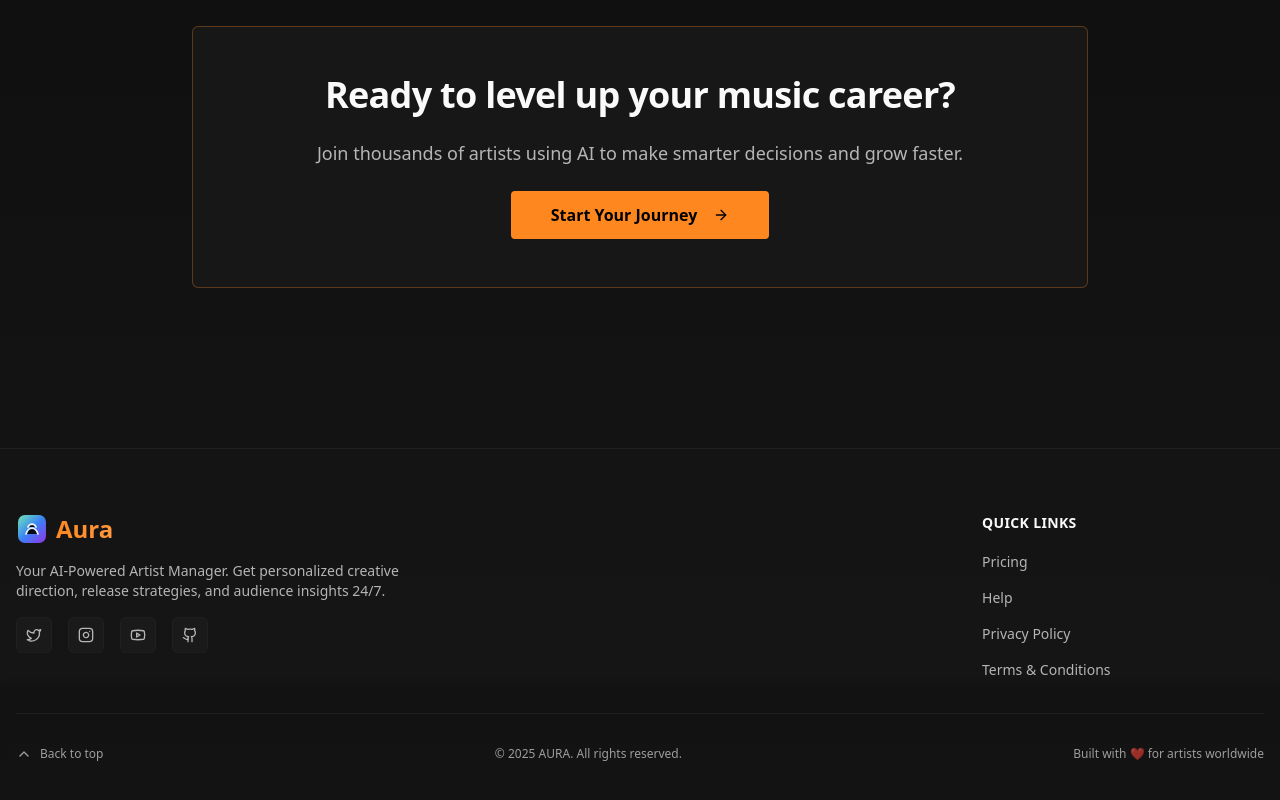
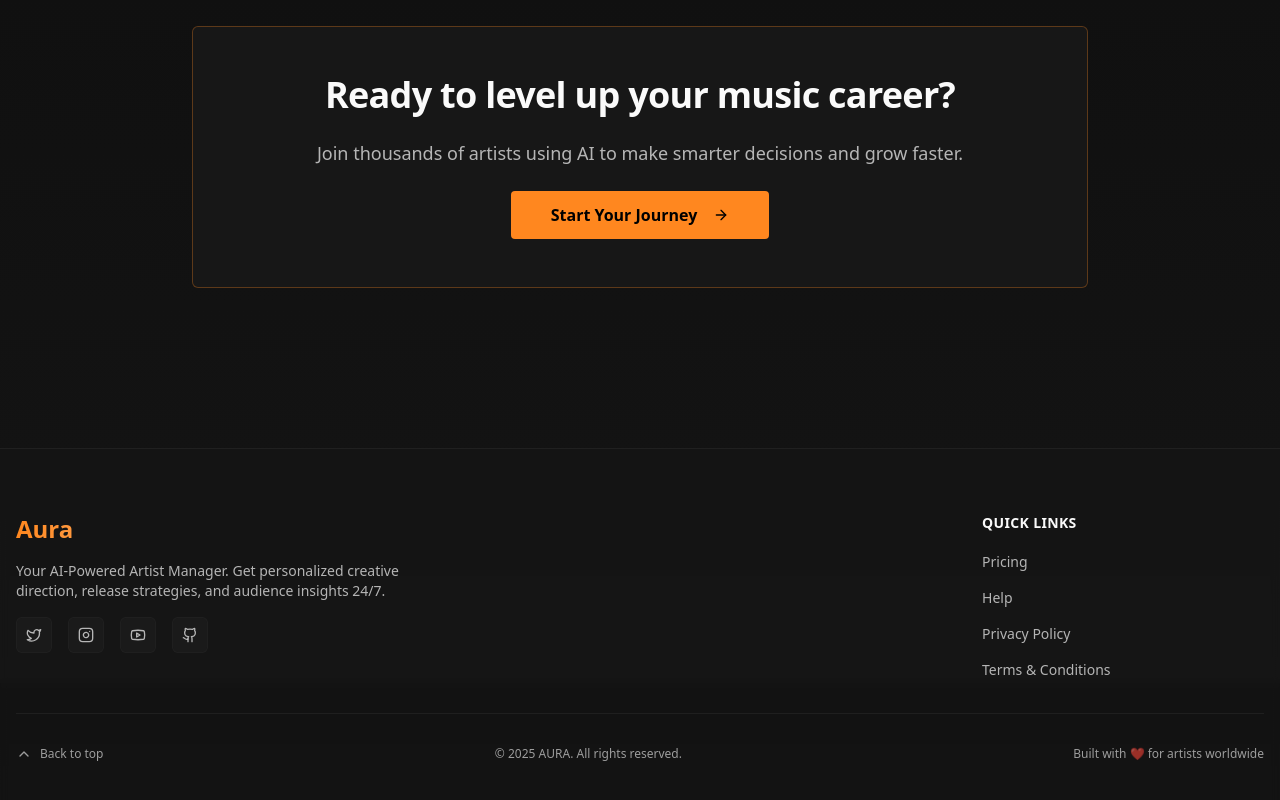
Before and after one commit to Senseiglobal/supabase-rls-test, a React (Vite) app in the folder Aura Manager/: page / in a window 1280 px wide. Shown: the part 1717-2517 px from the top of the page. Built offline with nearby package versions, Linux system fonts and the light colour scheme; no server answers; the HTML template or start-up script is replaced by a standard one.

Commit message:
feat(branding): remove logo glyph globally; simplify BrandLogo to text-only; update header/sidebar/footer

```diff
--- a/Aura Manager/src/components/AppSidebar.tsx
+++ b/Aura Manager/src/components/AppSidebar.tsx
@@ -19,7 +19,6 @@ import { supabase } from "@/integrations/supabase/client";
 import { Badge } from "@/components/ui/badge";
 import { toast } from "sonner";
 import { Tooltip, TooltipContent, TooltipProvider, TooltipTrigger } from "@/components/ui/tooltip";
-import BrandLogo from "@/components/BrandLogo";
 
 import {
   Sidebar,
--- a/Aura Manager/src/components/BrandLogo.tsx
+++ b/Aura Manager/src/components/BrandLogo.tsx
@@ -9,12 +9,11 @@ import clsx from "clsx";
 interface BrandLogoProps {
   size?: number; // height in px
   showText?: boolean; // whether to show wordmark lockup
-  showIcon?: boolean; // whether to render the glyph icon
   className?: string;
   "aria-label"?: string;
 }
 
-export const BrandLogo: React.FC<BrandLogoProps> = ({ size = 40, showText = false, showIcon = true, className, ...rest }) => {
+export const BrandLogo: React.FC<BrandLogoProps> = ({ size = 40, showText = false, className, ...rest }) => {
   const dimension = size;
   return (
     <div
@@ -22,35 +21,6 @@ export const BrandLogo: React.FC<BrandLogoProps> = ({ size = 40, showText = fals
       style={{ height: dimension }}
       {...rest}
     >
-      {/* Core glyph */}
-      {showIcon && (
-        <svg
-          width={dimension}
-          height={dimension}
-          viewBox="0 0 64 64"
-          xmlns="http://www.w3.org/2000/svg"
-          className="transition-colors duration-300"
-          role="img"
-          aria-hidden={rest["aria-label"] ? undefined : true}
-        >
-          <defs>
-            <linearGradient id="auraGradient" x1="0" x2="1" y1="0" y2="1">
-              <stop offset="0%" className="dark:[stop-color:#6ee7b7] [stop-color:#6366f1]" />
-              <stop offset="50%" className="dark:[stop-color:#3b82f6] [stop-color:#8b5cf6]" />
-              <stop offset="100%" className="dark:[stop-color:#9333ea] [stop-color:#ec4899]" />
-            </linearGradient>
-          </defs>
-          <rect x="4" y="4" width="56" height="56" rx="14" fill="url(#auraGradient)" />
-          <path
-            d="M20 42c2.5-8 6.5-12 12-12s9.5 4 12 12M24 28c1.5-4 4-6 8-6s6.5 2 8 6"
-            stroke="white"
-            strokeWidth="3.5"
-            strokeLinecap="round"
-            strokeLinejoin="round"
-            className="opacity-90"
-          />
-        </svg>
-      )}
       {showText && (
         <span className="font-bold tracking-tight text-xl bg-gradient-to-r from-accent to-accent-hover bg-clip-text text-transparent">
           Aura Manager
--- a/Aura Manager/src/components/Footer.tsx
+++ b/Aura Manager/src/components/Footer.tsx
@@ -1,6 +1,5 @@
 import { Twitter, Instagram, Youtube, Github, ChevronUp, ShieldCheck } from "lucide-react";
 import { Link } from "react-router-dom";
-import BrandLogo from "@/components/BrandLogo";
 
 export function Footer() {
   const currentYear = new Date().getFullYear();
@@ -36,7 +35,6 @@ export function Footer() {
           {/* Brand Section */}
           <div className="max-w-sm">
             <Link to="/" className="flex items-center gap-2 mb-4 hover-scale group">
-              <BrandLogo size={32} showText={false} aria-label="Aura Manager" />
               <span className="text-2xl font-bold bg-gradient-to-r from-accent to-accent-hover bg-clip-text text-transparent">Aura</span>
             </Link>
             <p className="text-foreground/70 text-sm mb-4">
--- a/Aura Manager/src/components/Header.tsx
+++ b/Aura Manager/src/components/Header.tsx
@@ -2,7 +2,6 @@ import { Music2, LogOut, Menu, Sparkles } from "lucide-react";
 import { useNavigate, useLocation, Link } from "react-router-dom";
 import { Button } from "@/components/ui/button";
 import { ThemeToggle } from "@/components/ThemeToggle";
-import BrandLogo from "@/components/BrandLogo";
 import { supabase } from "@/integrations/supabase/client";
 import { useToast } from "@/hooks/use-toast";
 import { Sheet, SheetContent, SheetTrigger } from "@/components/ui/sheet";
```
